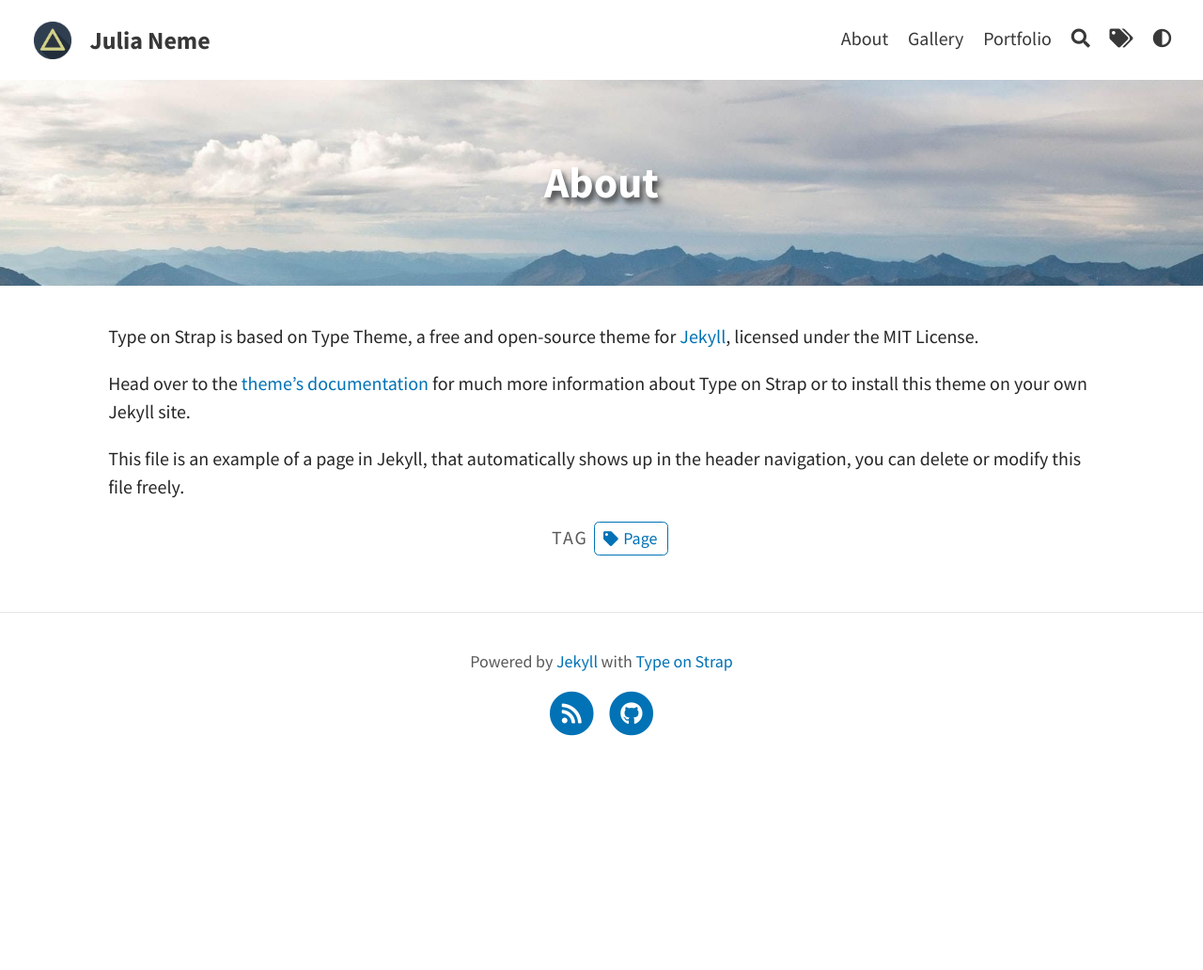
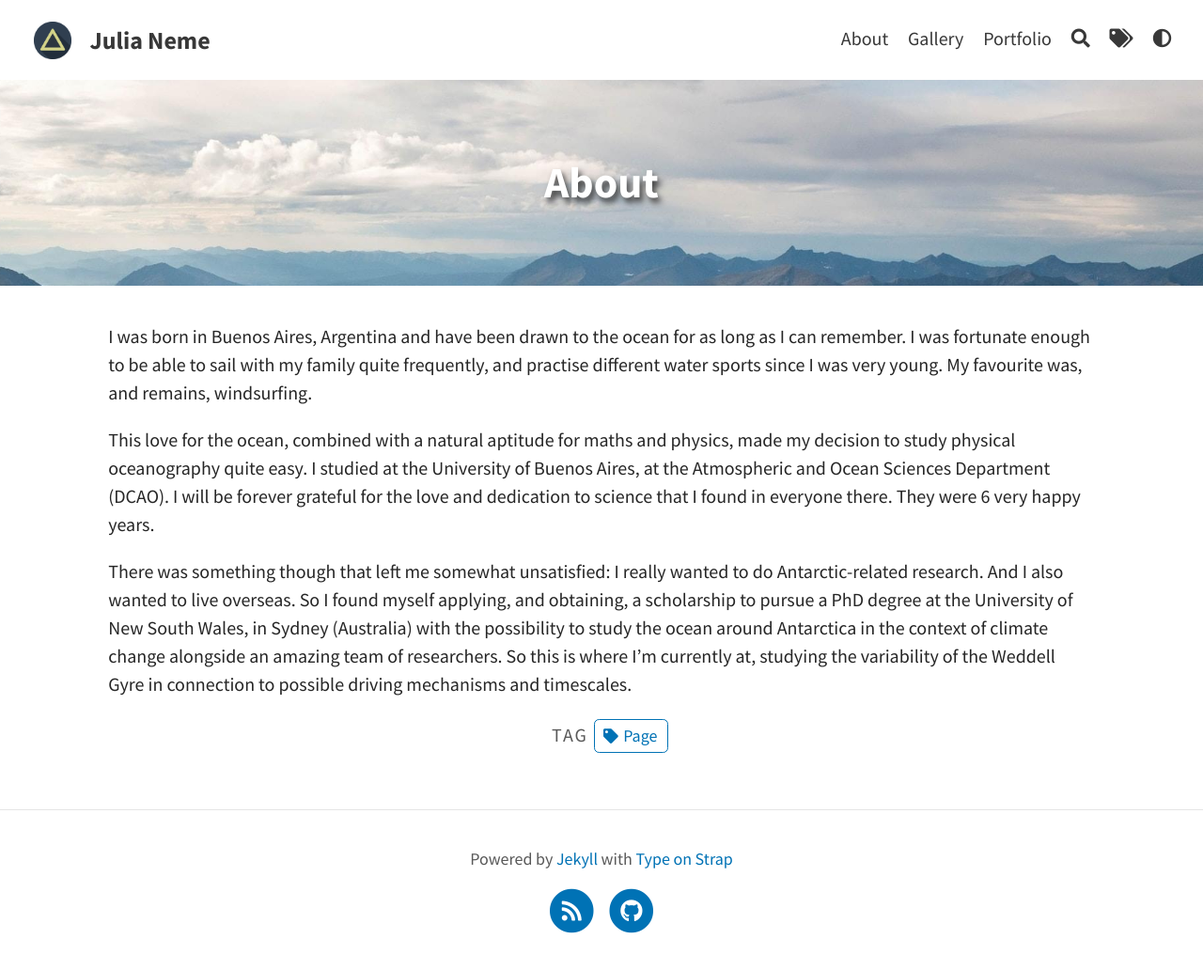
Before and after one commit to julia-neme/julia-neme.github.io, a Jekyll site: the page built from pages/about.md, in a window 1280 px wide. Shown: the whole page at 94% size. Built offline with Jekyll 4.4.1, drawn with Linux system fonts in a browser that asks for light colours; before the commit the page ends 900 px from its top, so only the background shows below that.

Commit message:
Update about.md

```diff
--- a/pages/about.md
+++ b/pages/about.md
@@ -6,8 +6,8 @@ feature-img: "assets/img/pexels/travel.jpeg"
 tags: [Page]
 ---
 
-Type on Strap is based on Type Theme, a free and open-source theme for [Jekyll](http://jekyllrb.com/), licensed under the MIT License.
+I was born in Buenos Aires, Argentina and have been drawn to the ocean for as long as I can remember. I was fortunate enough to be able to sail with my family quite frequently, and practise different water sports since I was very young. My favourite was, and remains, windsurfing.
 
-Head over to the [theme's documentation](https://github.io/sylhare/Type-on-Strap) for much more information about Type on Strap or to install this theme on your own Jekyll site.
+This love for the ocean, combined with a natural aptitude for maths and physics, made my decision to study physical oceanography quite easy. I studied at the University of Buenos Aires, at the Atmospheric and Ocean Sciences Department (DCAO). I will be forever grateful for the love and dedication to science that I found in everyone there. They were 6 very happy years.
 
-This file is an example of a page in Jekyll, that automatically shows up in the header navigation, you can delete or modify this file freely.
+There was something though that left me somewhat unsatisfied: I really wanted to do Antarctic-related research. And I also wanted to live overseas. So I found myself applying, and obtaining, a scholarship to pursue a PhD degree at the University of New South Wales, in Sydney (Australia) with the possibility to study the ocean around Antarctica in the context of climate change alongside an amazing team of researchers. So this is where I'm currently at, studying the variability of the Weddell Gyre in connection to possible driving mechanisms and timescales.
```
